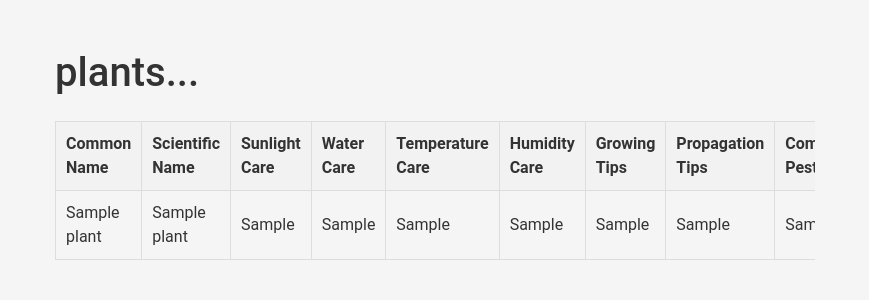
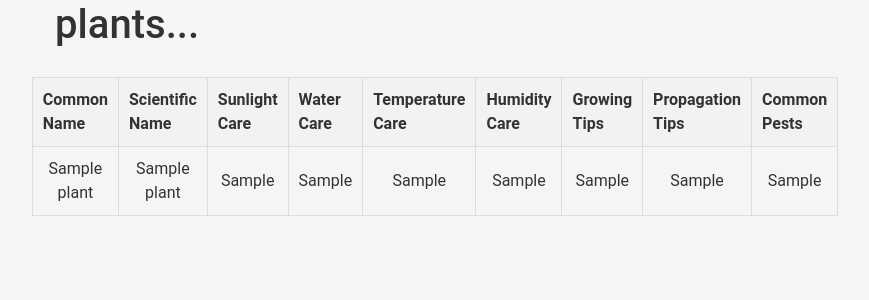
Before and after one commit to babeeshka/plant_app, a Flask app: page /plants in a window 1280 px wide. Shown: the part 99-399 px from the top of the page, without its empty margins (205-1074 px from the left). Run offline with Flask 3, Linux system fonts and the light colour scheme; tables that the repository leaves empty hold one stand-in row (values such as "Sample post"); some libraries are stand-ins or nearby versions.

Commit message:
table display changes in progress

```diff
--- a/static/css/style.css
+++ b/static/css/style.css
@@ -192,28 +192,33 @@ a {
 
 /* Table container */
 .table-container {
-    width: 100%;
-    padding: 0 20px;
+    display: flex;
+    align-items: center;
+    flex-direction: column;
+    text-align: center;
+    justify-content: center;
+    margin: 0 auto;
+    max-width: none;
+    padding: 20px;
 }
 
+
 /* Table style */
-table {
+/*table {
     width: 100%;
-    margin-left: auto;
-    margin-right: auto;
-}
+    max-width: none;
+}*/
 
 .table-full-width {
     width: 100%;
 }
-.mw-100 {
-  min-width:100%;
+
+.table-responsive {
+    overflow-x: auto;
 }
+
 .table-wrapper {
-    width: 100%;
     overflow-x: auto;
-    margin-left: auto;
-    margin-right: auto;
 }
 
 /* Table header */
--- a/templates/list_plants.html
+++ b/templates/list_plants.html
@@ -1,11 +1,10 @@
 {% extends 'base.html' %}
 
 {% block content %}
-    <h1 class="mt-5 mb-4">plants...</h1>
+    <h1>plants...</h1>
+    <div class="table-container">
         <div class="table-wrapper table-responsive">
-        <div class="row">
-            <div class="col">
-                <table class="w-auto mw-100">
+            <table class="table-full-width">
                 <thead>
                 <tr>
                     <th>Common Name</th>
@@ -37,5 +36,4 @@
             </table>
         </div>
     </div>
-    </div>
 {% endblock %}
```
Lines whose indentation alone changed are shown as unchanged.
